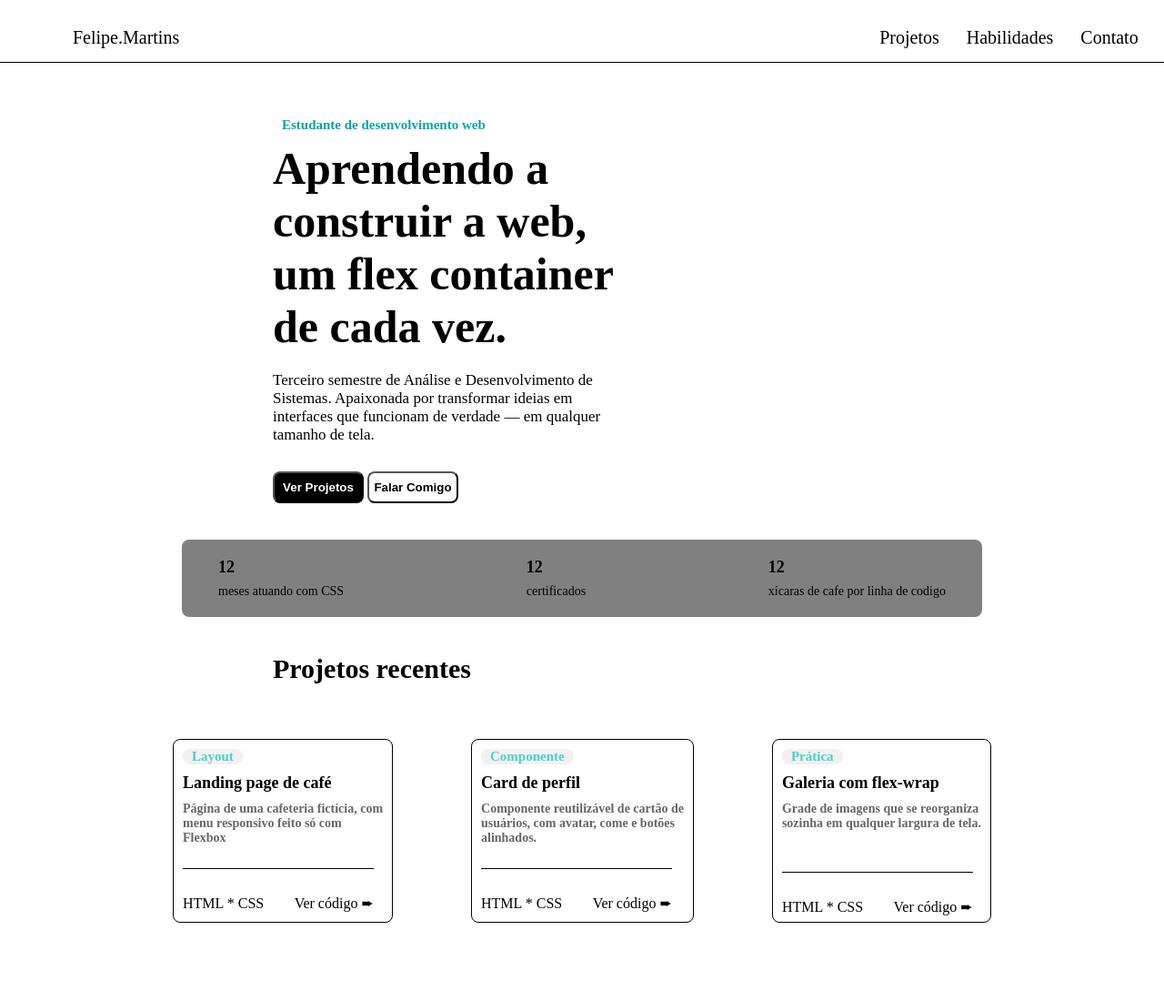
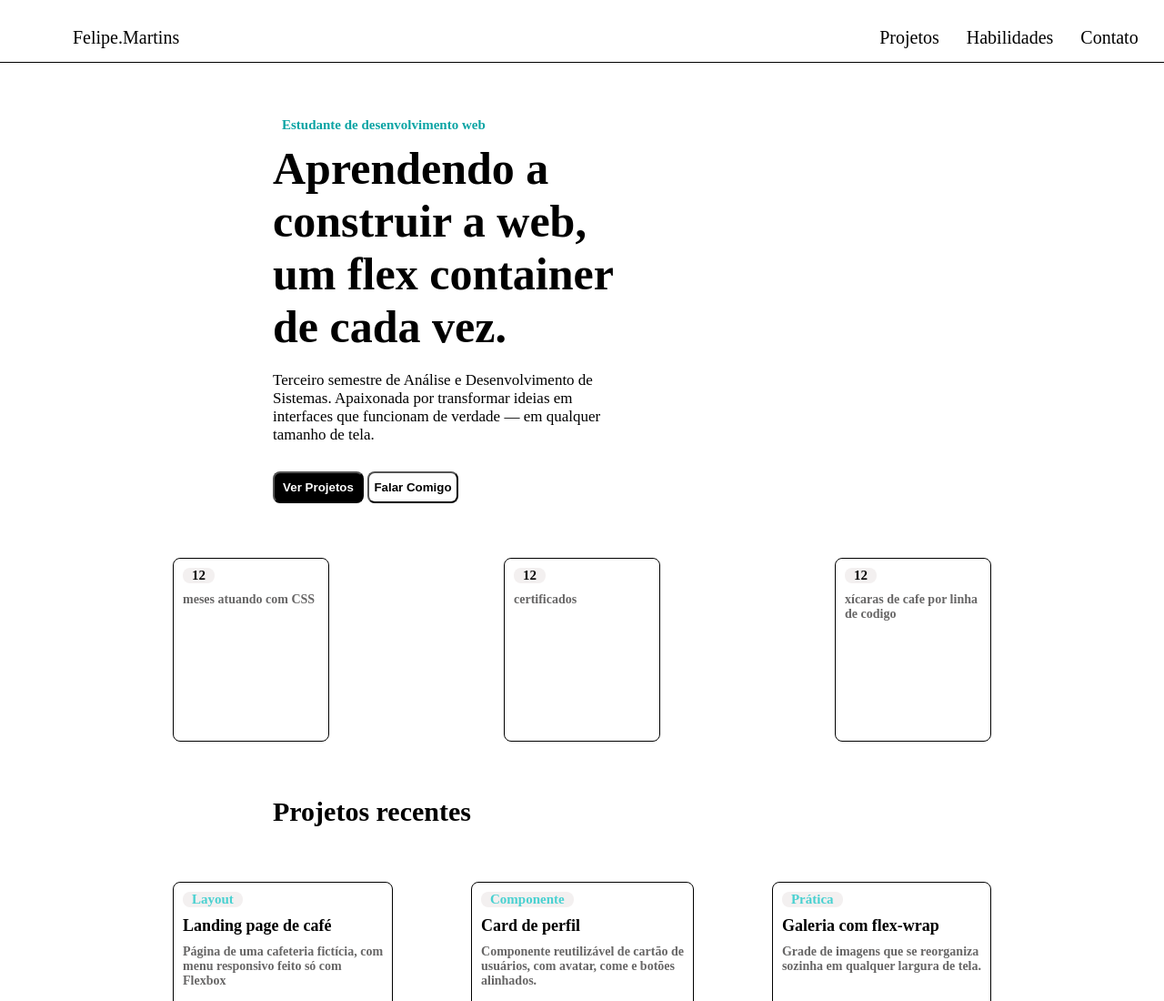
Before and after one commit to Phelps67/portifoliopro, a plain HTML site: page index.html in a window 1280 px wide. Shown: the top 1100 px of the page at 91% size. Before the commit the page ends 1074 px from the top, so only its background shows below. Drawn offline with Linux system fonts and the light colour scheme.

Commit message:
feat: melhoramento o quaroo 1

```diff
--- a/style.css
+++ b/style.css
@@ -68,11 +68,10 @@ header {
 
 #caixas {
     display: flex;
-    background-color: gray;
     justify-content: space-between;
     align-items: center;
     border-radius: 8px;
-    margin: 40px 200px;
+    margin: 40px 150px;
     padding: 20px 40px;
 }
 
@@ -80,18 +79,30 @@ header {
     display: flex;
     flex-direction: column;
     align-items: start;
-    text-align: center;
+    border-radius: 8px;
+    height: 180px;
+    border: 1px solid black;
+    padding: 10px;
 }
 
 .numeroca {
-    font-size: 18px;
+
     font-weight: bold;
-    margin: 0px;
+    padding-left: 10px;
+    font-size: 15px;
+    background-color: rgb(243, 240, 240);
+    border-radius: 8px;
+    padding-right: 10px;
 }
 
 .textoca {
-    margin-top: 8px;
+    display: flex;
+    color: rgb(103, 102, 102);
+    font-weight: bold;
     font-size: 14px;
+    margin-top: 10px;
+    height: 50px;
+    width: 150px;
 }
 
 #caixa2 {
```
